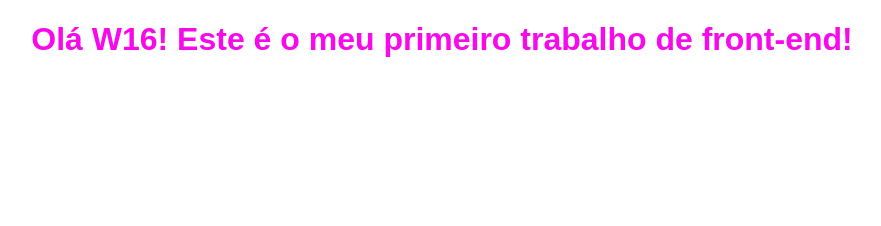
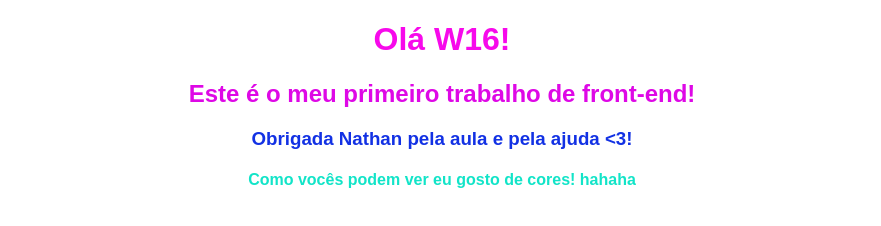
Before and after one commit to AllySaraiva/knowlex-w16-alessandra, a website: page index.html in a window 1280 px wide. Shown: the whole page, without its empty margins (198-1079 px from the left). Drawn offline with Linux system fonts and the light colour scheme.

Commit message:
adicicao de texto

```diff
--- a/index.html
+++ b/index.html
@@ -9,7 +9,15 @@
 <body>
     <h1 style="font-family: Arial; color: rgb(247, 9, 235); text-align: center;">
         Olá W16!
-        Este é o meu primeiro trabalho de front-end!
-    </h1>
+      </h1>
+      <h2 style="font-family: Arial; color: rgb(222, 8, 230); text-align: center;">
+       Este é o meu primeiro trabalho de front-end!
+      </h2>
+      <h3 style="font-family: Arial; color: rgb(18, 49, 228); text-align: center;">
+        Obrigada Nathan pela aula e pela ajuda <3!
+      </h3>
+      <h4 style="font-family: Arial; color: rgb(18, 228, 200); text-align: center;">
+    Como vocês podem ver eu gosto de cores! hahaha
+      </h4>
 </body>
 </html>
```
